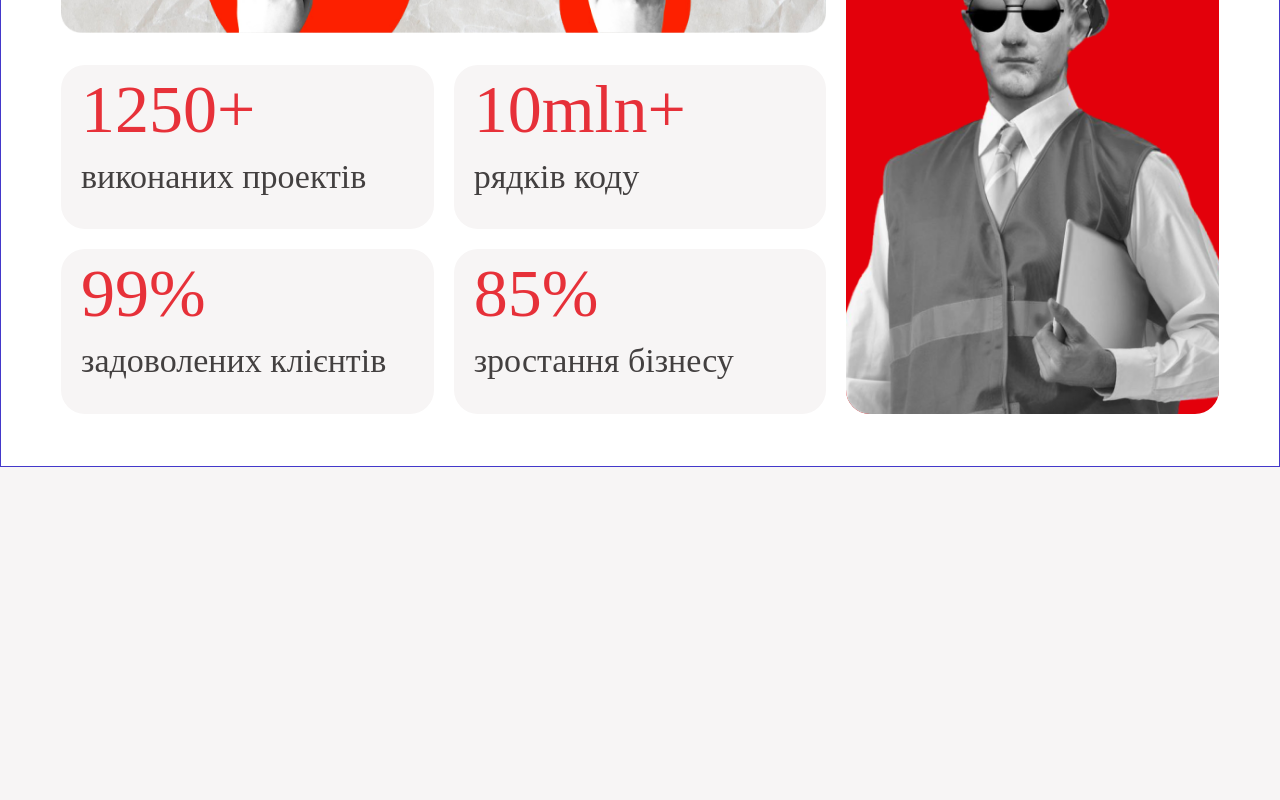
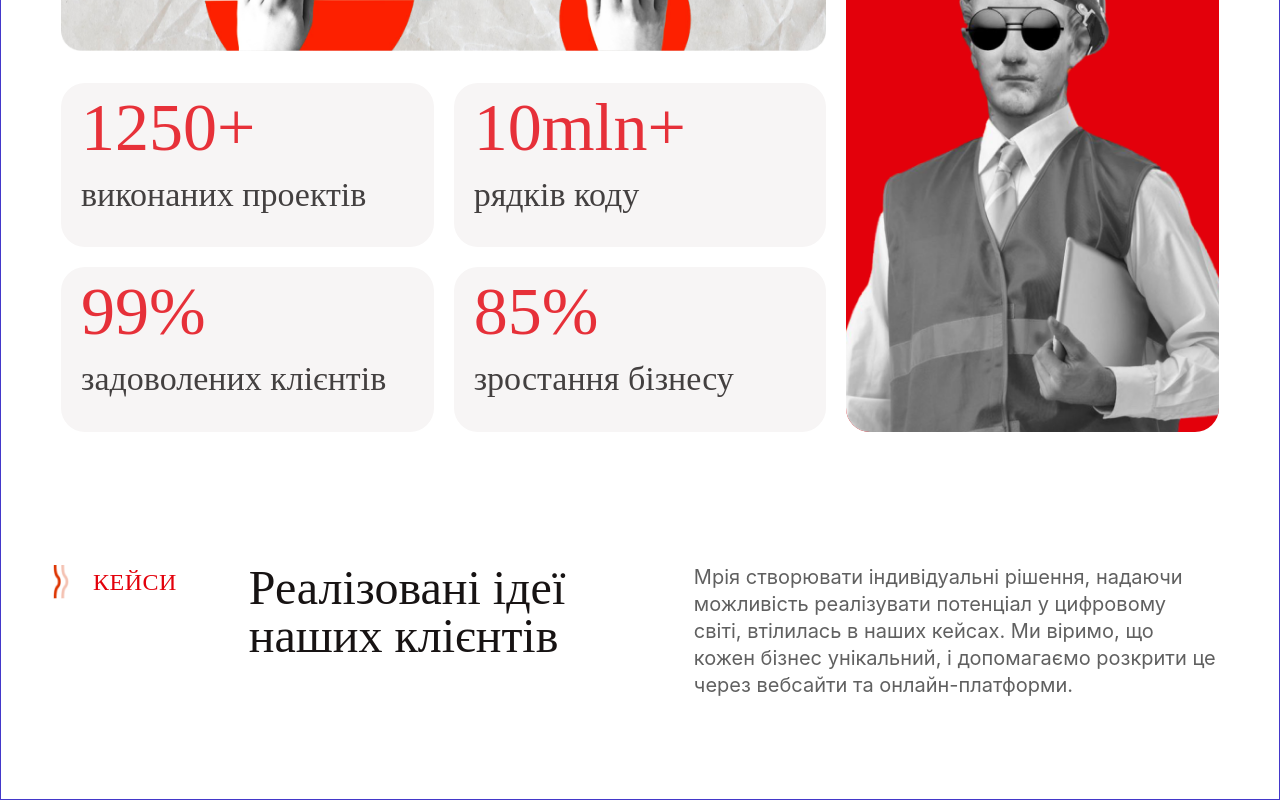
Before and after one commit to semklim/Property-House, a React (Vite) app: page / in a window 1280 px wide. Shown: the part 1225-2025 px from the top of the page. Before the commit the page ends 1692 px from the top, so only its background shows below. Built offline with nearby package versions, Linux system fonts and the light colour scheme; a web font is replaced by a local one.

Commit message:
feat: start section cases

```diff
--- a/src/App.tsx
+++ b/src/App.tsx
@@ -1,6 +1,7 @@
 import { useRef } from 'react';
 
 import AboutUs from './sections/AboutUs/AboutUs';
+import Cases from './sections/Cases/Cases';
 import Hero from './sections/Hero';
 
 function App() {
@@ -11,6 +12,7 @@ function App() {
       <div className="wrapper p-5">
         <Hero />
         <AboutUs />
+        <Cases />
       </div>
     </main>
   );
--- a/src/components/UI/TextBlock/TextBlock.module.scss
+++ b/src/components/UI/TextBlock/TextBlock.module.scss
@@ -16,6 +16,7 @@
   justify-content: center;
   align-items: center;
   text-wrap: nowrap;
+  text-transform: uppercase;
 
   img {
     margin-right: 24px;
--- a/src/components/UI/TextBlock/TextBlock.tsx
+++ b/src/components/UI/TextBlock/TextBlock.tsx
@@ -5,19 +5,19 @@ import cl from './TextBlock.module.scss';
 
 interface TextBlockProps {
   className?: string;
+  classNameSlogan?: string;
   name: string;
   slogan: string;
   description: string;
-  longSlogan?: boolean;
 }
 
 export default function TextBlock(props: TextBlockProps) {
   const {
     className = '',
+    classNameSlogan = '',
     name,
     description,
     slogan,
-    longSlogan = false,
     ...otherProps
   } = props;
 
@@ -27,9 +27,7 @@ export default function TextBlock(props: TextBlockProps) {
         <img src={icon} alt="" />
         <h2>{name}</h2>
       </div>
-      <h3 className={cn(cl.second, { 'flex-[1_0_565px]': longSlogan })}>
-        {slogan}
-      </h3>
+      <h3 className={cn(cl.second, {}, [classNameSlogan])}>{slogan}</h3>
       <p className={cl.last}>{description}</p>
     </article>
   );
--- a/src/sections/AboutUs/AboutUs.tsx
+++ b/src/sections/AboutUs/AboutUs.tsx
@@ -14,11 +14,11 @@ export default function AboutUs(props: AboutUsProps) {
   return (
     <section className={cn(cl.aboutUs, {}, [className])} {...otherProps}>
       <TextBlock
+        classNameSlogan="flex-[1_0_565px]"
         name="Про нас"
         slogan="Індивідуальний підхід та гнучкість для створення цифрових рішень"
         description="Наша команда працює над тим, щоб кожне рішення було максимально
         адаптивним, інтуїтивним і орієнтованим на вашого кінцевого користувача."
-        longSlogan
       />
       <CardsBox className="pb-8" />
     </section>
--- /dev/null
+++ b/src/sections/Cases/Cases.module.scss
@@ -0,0 +1,4 @@
+.cases{
+  padding: 0 40px;
+  position: relative;
+}
--- /dev/null
+++ b/src/sections/Cases/Cases.tsx
@@ -0,0 +1,23 @@
+import TextBlock from '@/components/UI/TextBlock/TextBlock';
+import { cn } from '@/helpers/classNames';
+
+import cl from './Cases.module.scss';
+
+interface CasesProps {
+  className?: string;
+}
+
+export default function Cases(props: CasesProps) {
+  const { className = '', ...otherProps } = props;
+
+  return (
+    <section className={cn(cl.cases, {}, [className])} {...otherProps}>
+      <TextBlock
+        classNameSlogan="flex-[1_0_365px]"
+        name="кейси"
+        slogan="Реалізовані ідеї наших клієнтів"
+        description="Мрія створювати індивідуальні рішення, надаючи можливість реалізувати потенціал у цифровому світі, втілилась в наших кейсах. Ми віримо, що кожен бізнес унікальний, і допомагаємо розкрити це через вебсайти та онлайн-платформи."
+      />
+    </section>
+  );
+}
```
